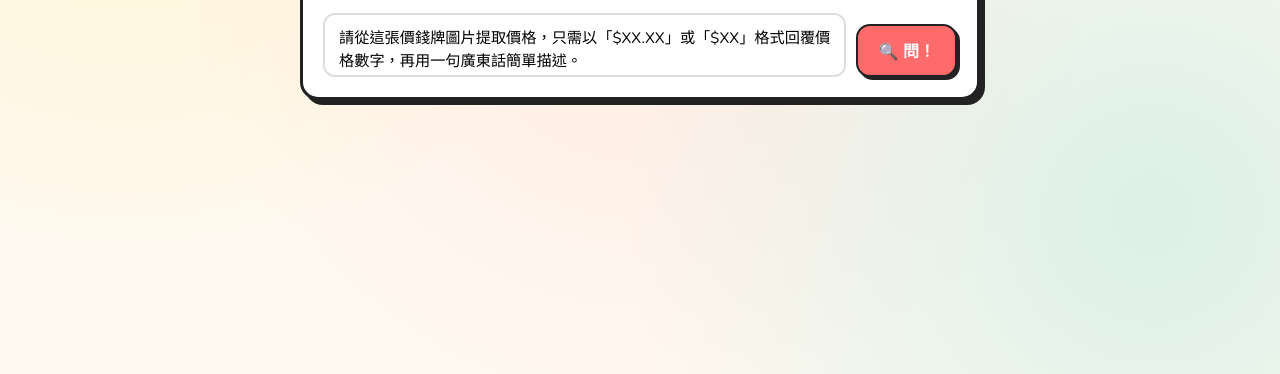
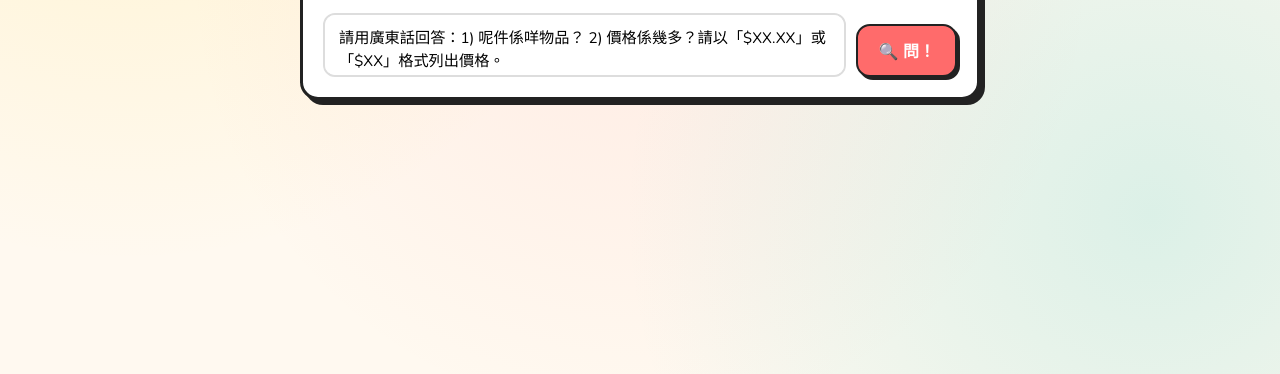
Before and after one commit to vkychan/image-understanding, a plain HTML site: page index.html in a window 1280 px wide. Shown: the part 426-800 px from the top of the page. Drawn offline with nearby package versions, Linux system fonts and the light colour scheme.

Commit message:
Update prompt to ask for item name and price

```diff
--- a/index.html
+++ b/index.html
@@ -367,7 +367,7 @@
     </div>
 
     <div class="question-row">
-      <textarea id="question" rows="2" placeholder="問小幫手關於價錢牌嘅問題…">請從這張價錢牌圖片提取價格，只需以「$XX.XX」或「$XX」格式回覆價格數字，再用一句廣東話簡單描述。</textarea>
+      <textarea id="question" rows="2" placeholder="問小幫手關於價錢牌嘅問題…">請用廣東話回答：1) 呢件係咩物品？ 2) 價格係幾多？請以「$XX.XX」或「$XX」格式列出價格。</textarea>
       <button class="btn-ask" id="ask-btn">🔍 問！</button>
     </div>
   </div>
```
